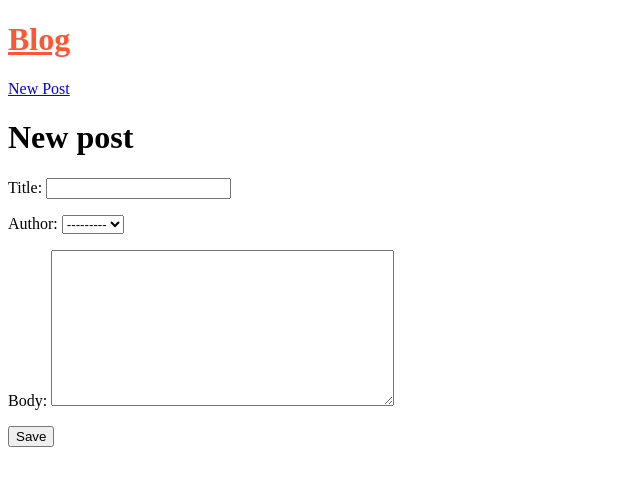
After one commit to jmvr2310/practica-CRUD, a Django app: page /post/create/ in a window 1280 px wide. The commit adds this page. Shown: the top 486 px of the page, without its empty margins (0-640 px from the left). Run offline with Django 5.2, Linux system fonts and the light colour scheme; data comes from the database, SQL or seed files in the repository; both versions use the stored data as it was after the commit.

Commit message:
new post creation

```diff
--- a/blogs/models.py
+++ b/blogs/models.py
@@ -1,4 +1,5 @@
 from django.db import models
+from django.urls import reverse
 
 # Create your models here.
 class Post(models.Model):
@@ -12,3 +13,7 @@ class Post(models.Model):
 
     def __str__(self) -> str:
         return self.title
+
+    def get_absolute_url(self):
+        return reverse("post_detail", args=[str(self.id)])
+        # return reverse("home")
--- a/blogs/urls.py
+++ b/blogs/urls.py
@@ -1,6 +1,7 @@
 from django.urls import path
-from .views import BlogListView
+from .views import BlogListView, BlogCreateView
 
 urlpatterns = [
-    path("", BlogListView.as_view(), name="home")
+    path("", BlogListView.as_view(), name="home"),
+    path("post/create/", BlogCreateView.as_view(), name="create"),
 ]
--- a/blogs/views.py
+++ b/blogs/views.py
@@ -1,6 +1,13 @@
 from django.views.generic import ListView
+from django.views.generic.edit import CreateView
 from .models import Post
+
 # Create your views here.
 class BlogListView(ListView):
     model = Post
     template_name = "home.html"
+
+class BlogCreateView(CreateView):
+    model = Post
+    template_name = "new_post.html"
+    fields = ["title", "author", "body"]
--- a/templates/_base.html
+++ b/templates/_base.html
@@ -10,8 +10,14 @@
 </head>
 <body>
     <header>
-        <h1><a href="">Blog</a> </h1>
+        <h1>
+            <a href="">Blog</a>
+        </h1>
     </header>
+
+    <div>
+    <a href="{% url 'create' %}">New Post</a>
+    </div>
 
     {% block content %}
 
--- /dev/null
+++ b/templates/new_post.html
@@ -0,0 +1,12 @@
+
+{% extends "_base.html" %}
+
+{% block content %}
+    <h1>New post</h1>
+    <form action="" method="post">
+
+        {% csrf_token %}
+        {{ form.as_p }}
+        <input type="submit" value="Save">
+    </form>
+{% endblock content %}
```
Also changed, not shown: db.sqlite3.
